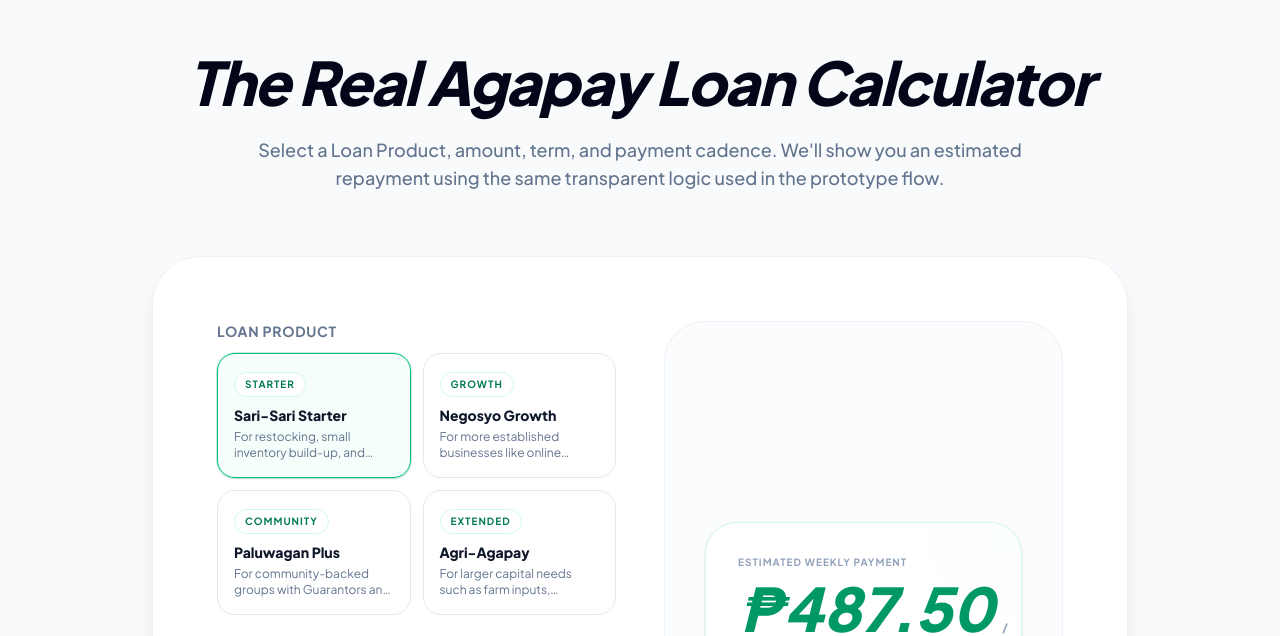
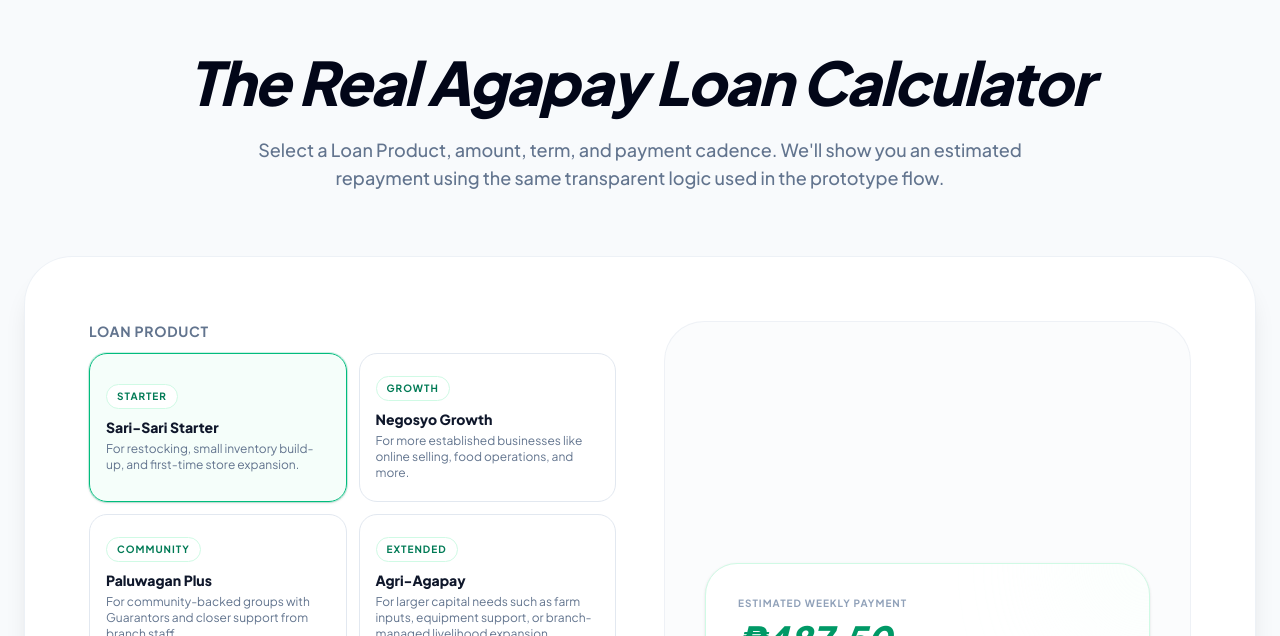
Before and after one commit to Jamespino20/Kaban, a Next.js app: page / in a window 1280 px wide. Shown: the part 3441-4077 px from the top of the page. Built offline with nearby package versions, Linux system fonts and the light colour scheme; no server answers; the database is empty.

Commit message:
fix: homepage calculator layout

```diff
--- a/src/components/shared/landing-client.tsx
+++ b/src/components/shared/landing-client.tsx
@@ -165,7 +165,7 @@
     id: "growth",
     name: "Negosyo Growth",
     description:
-      "For more established businesses like online selling, food operations, and service-based microbusinesses.",
+      "For more established businesses like online selling, food operations, and more.",
     minAmount: 10000,
     maxAmount: 50000,
     maxTerm: 6,
@@ -447,7 +447,7 @@
           <section
             id="calculator"
             ref={addToRefs}
-            className="reveal w-full py-36 px-6 max-w-5xl"
+            className="reveal w-full py-36 px-6 max-w-7xl"
           >
             <div className="text-center mb-16">
               <h2 className="text-4xl md:text-6xl font-black text-slate-950 mb-6 italic tracking-tight">
@@ -758,7 +758,7 @@
                   key={offer.id}
                   type="button"
                   onClick={() => setSelectedOfferId(offer.id)}
-                  className={`rounded-2xl border p-4 text-left transition-all ${
+                  className={`rounded-2xl border py-5 px-4 text-left transition-all ${
                     offer.id === selectedOffer.id
                       ? "border-emerald-500 bg-emerald-50/50 shadow-sm ring-1 ring-emerald-500/20"
                       : "border-slate-200 hover:border-emerald-200 hover:bg-slate-50"
@@ -770,7 +770,7 @@
                   <p className="text-sm font-black text-slate-900">
                     {offer.name}
                   </p>
-                  <p className="mt-1 text-xs text-slate-500 line-clamp-2">
+                  <p className="mt-1 text-xs text-slate-500 line-clamp-4">
                     {offer.description}
                   </p>
                 </button>
@@ -854,7 +854,7 @@
               Estimated {cadenceLabel} Payment
             </p>
             <div className="flex items-baseline gap-2 relative z-10">
-              <p className="text-4xl md:text-6xl font-black text-emerald-600 italic">
+              <p className="text-4xl md:text-4xl font-black text-emerald-600 italic">
                 ₱
                 {installmentAmount.toLocaleString(undefined, {
                   minimumFractionDigits: 2,
```
